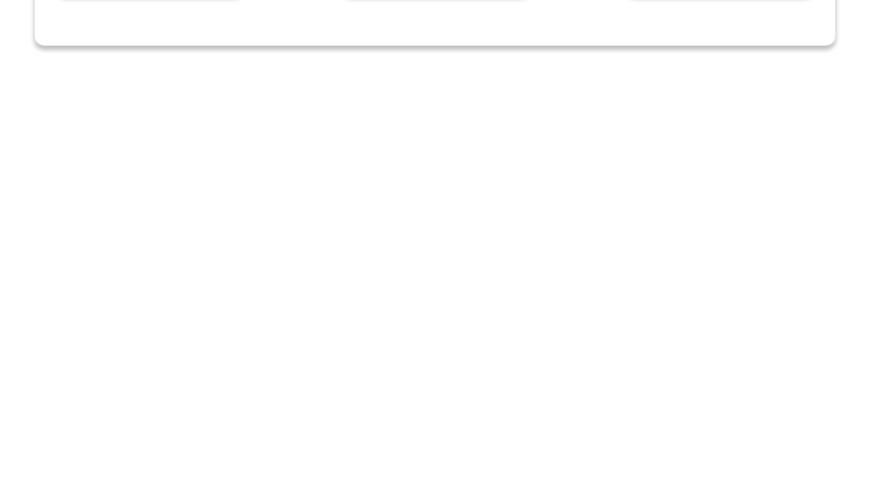
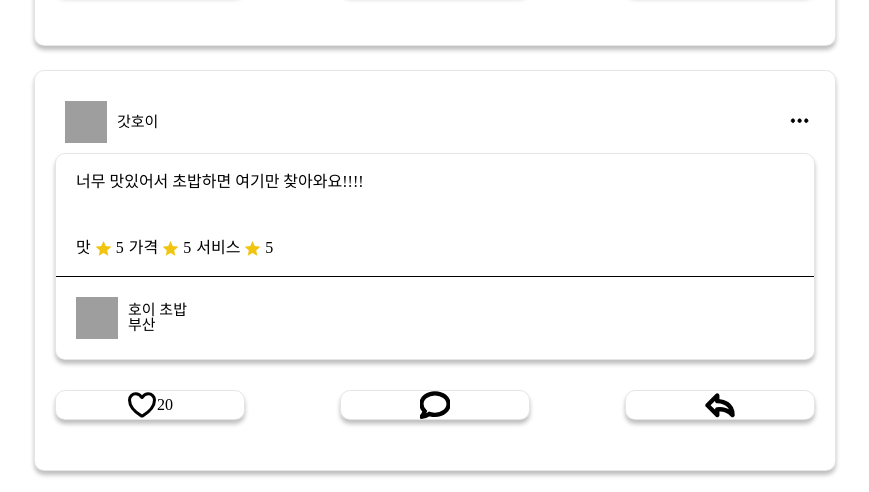
Before and after one commit to jjik-muk/sikdorak, a React (Create React App) app in the folder fe/: page /storeDetail in a window 1280 px wide. Shown: the part 2067-2559 px from the top of the page, without its empty margins (205-1074 px from the left). Before the commit the page ends 2137 px from the top, so only its background shows below. Built offline with nearby package versions, Linux system fonts and the light colour scheme; grey boxes are pictures that could not be loaded.

Commit message:
SDR-101 feat: UserInfoProvider 생성

```diff
--- a/fe/src/App.tsx
+++ b/fe/src/App.tsx
@@ -1,4 +1,5 @@
 import Portal from 'common/Portal/Portal';
+import UserInfoProvider from 'context/userInfoProvider';
 import Callback from 'pages/Callback/Callback';
 import Login from 'pages/Login/Login';
 import ReviewList from 'pages/ReviewList/ReviewList';
@@ -10,7 +11,7 @@ import GlobalStyle from 'styles/GlobalStyle';
 
 function App() {
   return (
-    <>
+    <UserInfoProvider>
       <GlobalStyle />
       <BrowserRouter>
         <Routes>
@@ -29,7 +30,7 @@ function App() {
           <Route path="/api/oauth/callback" element={<Callback />} />
         </Routes>
       </BrowserRouter>
-    </>
+    </UserInfoProvider>
   );
 }
 
--- a/fe/src/components/Common/CommonHeader.tsx
+++ b/fe/src/components/Common/CommonHeader.tsx
@@ -1,6 +1,7 @@
 import Icon, { IconComponentsKeys } from 'common/Icon';
 import Logo from 'common/Logo/Logo';
 import Portal from 'common/Portal/Portal';
+import { useUserInfo } from 'context/userInfoProvider';
 import { useOutsideClick } from 'hooks/useOutsideClick';
 import useToggle from 'hooks/useToggle';
 import ReviewWrite from 'pages/ReviewWrite/ReviewWrite';
@@ -14,6 +15,9 @@ function CommonHeader() {
   const [, toggleIsUserProfile] = useToggle(false);
   const reviewWriteModalRef = useRef(null);
   const userDetailModalRef = useRef(null);
+  const [userInfo] = useUserInfo();
+  const { profileImageUrl } = userInfo;
+  console.log('profileImageUrl', profileImageUrl);
 
   const iconInfo: IconInfoProps[] = [
     { icon: 'Home', handler: toggleIsUserProfile, to: '/' },
@@ -37,6 +41,7 @@ function CommonHeader() {
           </IconWrap>
         </SearchFormWrap>
         <ButtonWrap>
+          {/* TODO: 로그인하면 프로필 사진으로 Icon 대체 */}
           {iconInfo.map(({ icon, handler, to }, idx) => (
             <Link to={to}>
               <div key={createKey(icon, idx)} onClick={handler}>
--- a/fe/src/constants/dummyData.ts
+++ b/fe/src/constants/dummyData.ts
@@ -35,6 +35,14 @@ export const FEEDS = [
     store: { name: '호이 초밥', region: '부산' },
     likeCnt: 20,
   },
+  {
+    author: '갓호이',
+    contents: '너무 맛있어서 초밥하면 여기만 찾아와요!!!!',
+    rating: [5, 5, 5],
+    pictures: [],
+    store: { name: '호이 초밥', region: '부산' },
+    likeCnt: 20,
+  },
 ];
 
 export const COMMENTS = [
--- /dev/null
+++ b/fe/src/context/userInfoProvider.tsx
@@ -0,0 +1,46 @@
+import { DEFAULT_IMG } from 'constants/dummyData';
+import { createContext, useContext, useReducer } from 'react';
+
+const INIT_STATE = {
+  userId: 0,
+  nickname: '',
+  profileImageUrl: DEFAULT_IMG,
+};
+
+const reducer = (state, action: ActionType) => {
+  const { type, userId, nickname, profileImageUrl } = action;
+  switch (type) {
+    case 'SET_USER':
+      return {
+        ...state,
+        userId,
+        nickname,
+        profileImageUrl,
+      };
+    default:
+      return state;
+  }
+};
+
+export const UserInfoContext: React.Context<{}> = createContext({});
+export const DispatchUserInfoContext = createContext(undefined);
+
+function UserInfoProvider({ children }: { children: React.ReactNode }) {
+  const [state, dispatch] = useReducer(reducer, INIT_STATE);
+  return (
+    <DispatchUserInfoContext.Provider value={dispatch}>
+      <UserInfoContext.Provider value={state}>{children}</UserInfoContext.Provider>
+    </DispatchUserInfoContext.Provider>
+  );
+}
+
+export const useUserInfo = () => [useContext(UserInfoContext), useContext(DispatchUserInfoContext)];
+
+type ActionType = {
+  type: string;
+  userId: number;
+  nickname: string;
+  profileImageUrl: string;
+};
+
+export default UserInfoProvider;
```
